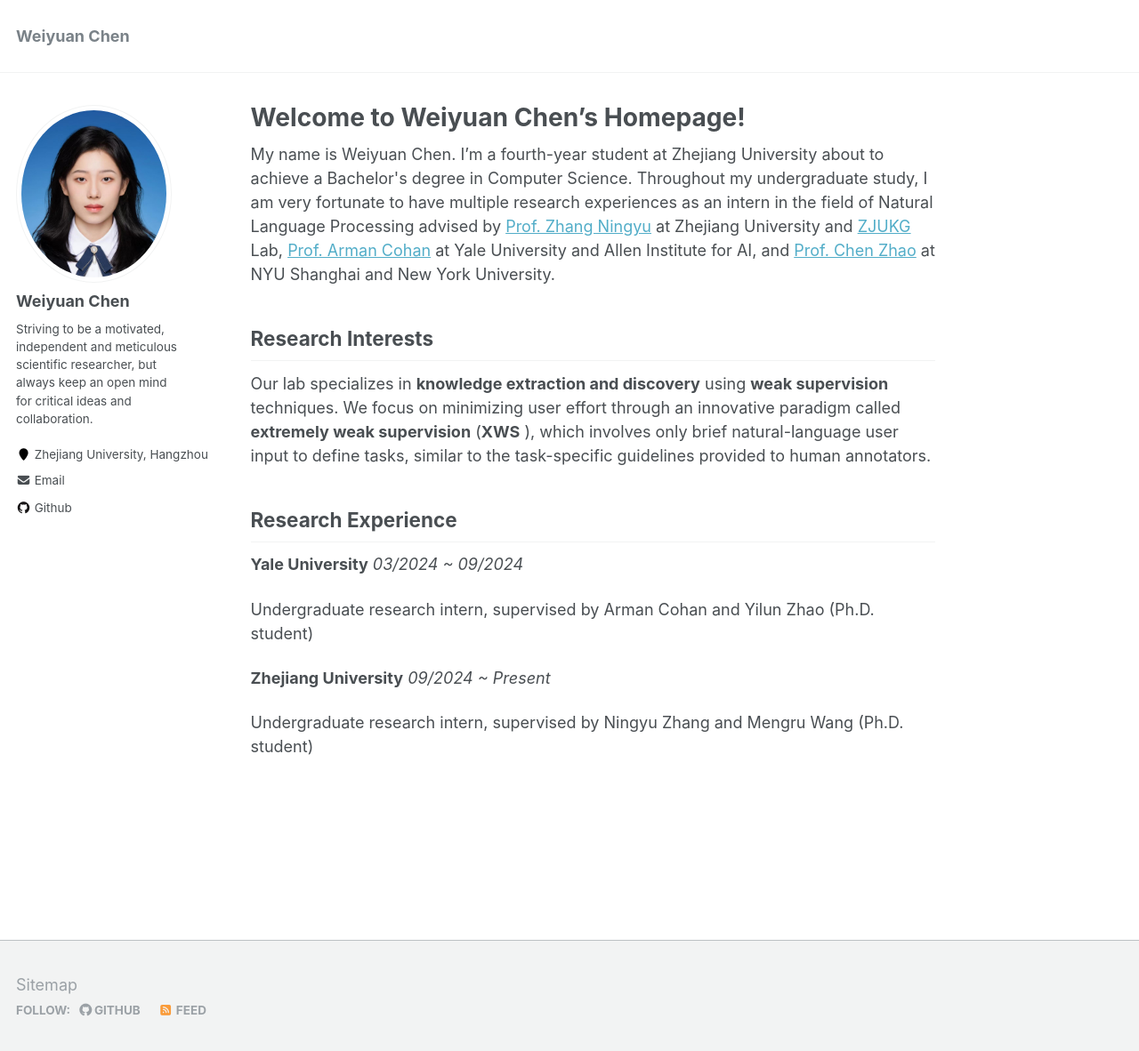
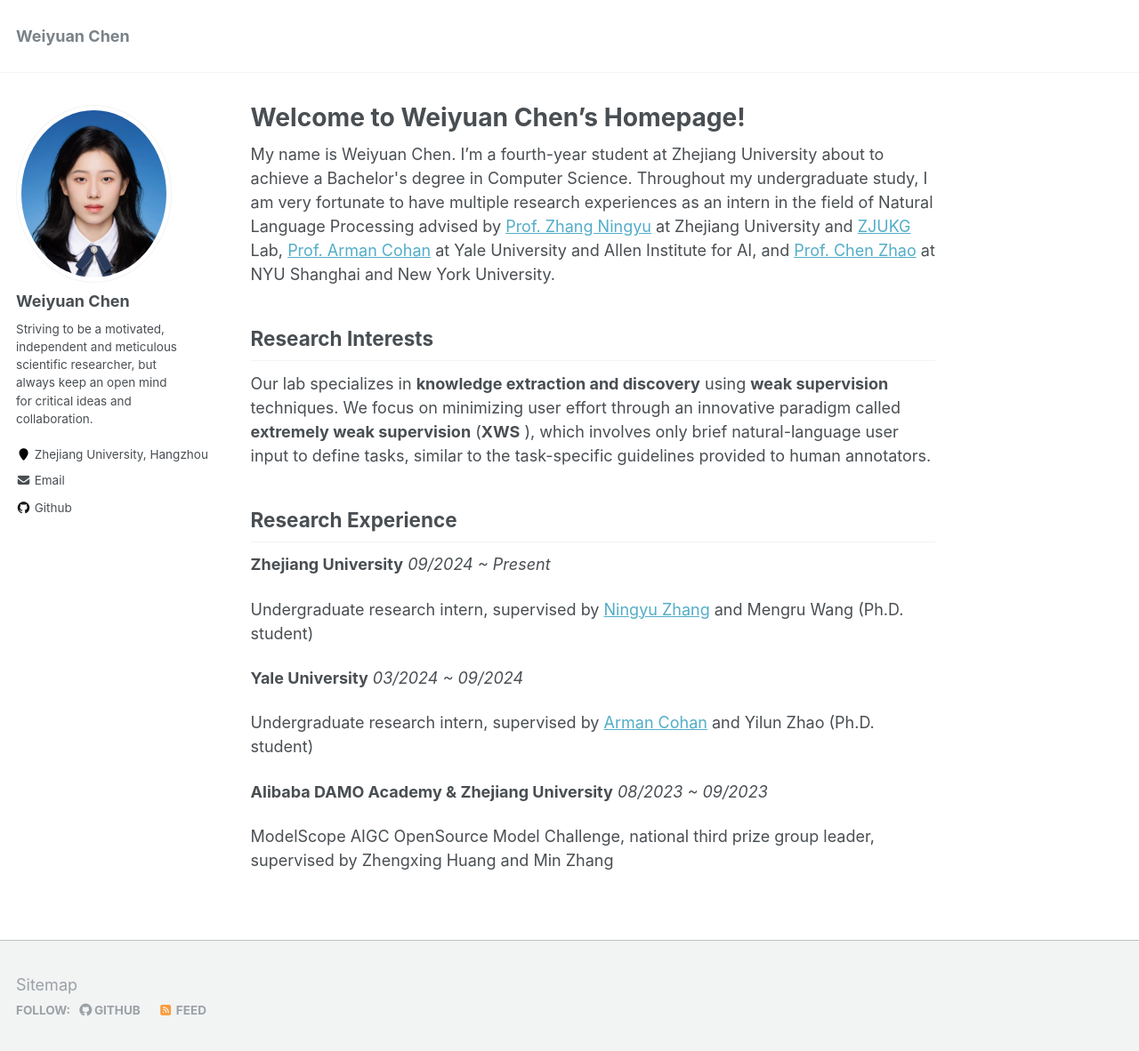
Before and after one commit to katie-chen2/katie-chen2.github.io, a Jekyll site: the page built from index.md, in a window 1280 px wide and 1194 px high. Shown: the top 1182 px of the window at 89% size. Built offline with Jekyll 4.4.1, drawn with Linux system fonts in a browser that asks for light colours; nearby versions of some CDN libraries; our own code applies the rules of GitHub Pages for plain Markdown files; library files that are not in the unit come from our copies.

Commit message:
Update default.html

```diff
--- a/_layouts/default.html
+++ b/_layouts/default.html
@@ -117,12 +117,13 @@
                             ), which involves only brief natural-language user input to define tasks, similar to the task-specific guidelines provided to human annotators.
                         </p>
                         <h2 id="research-interests">Research Experience</h2>
-                        <p><strong>Yale University</strong>    <em>03/2024 ~ 09/2024</em></p>
-                        <p>Undergraduate research intern, supervised by Arman Cohan and Yilun Zhao (Ph.D. student) </p>
-
 
                         <p><strong>Zhejiang University</strong>    <em>09/2024 ~ Present</em></p>
-                        <p>Undergraduate research intern, supervised by Ningyu Zhang and Mengru Wang (Ph.D. student) </p>
+                        <p>Undergraduate research intern, supervised by <a href="https://person.zju.edu.cn/en/ningyu">Ningyu Zhang</a> and Mengru Wang (Ph.D. student) </p>
+                        <p><strong>Yale University</strong>    <em>03/2024 ~ 09/2024</em></p>
+                        <p>Undergraduate research intern, supervised by <a href="https://armancohan.com/">Arman Cohan</a> and Yilun Zhao (Ph.D. student) </p>
+                        <p><strong>Alibaba DAMO Academy & Zhejiang University</strong>    <em>08/2023 ~ 09/2023</em></p>
+                        <p>ModelScope AIGC OpenSource Model Challenge, national third prize group leader, supervised by Zhengxing Huang and Min Zhang </p>
                     </section>
                     <footer class="page__meta"></footer>
                     <!-- -->
```
